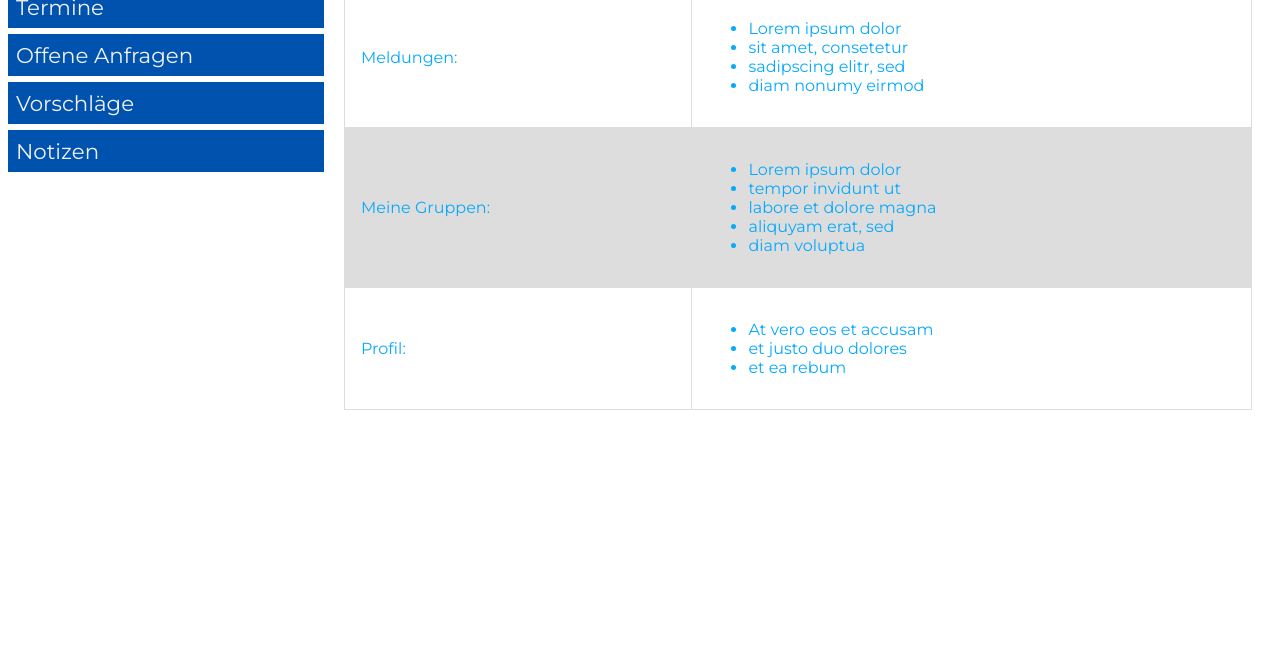
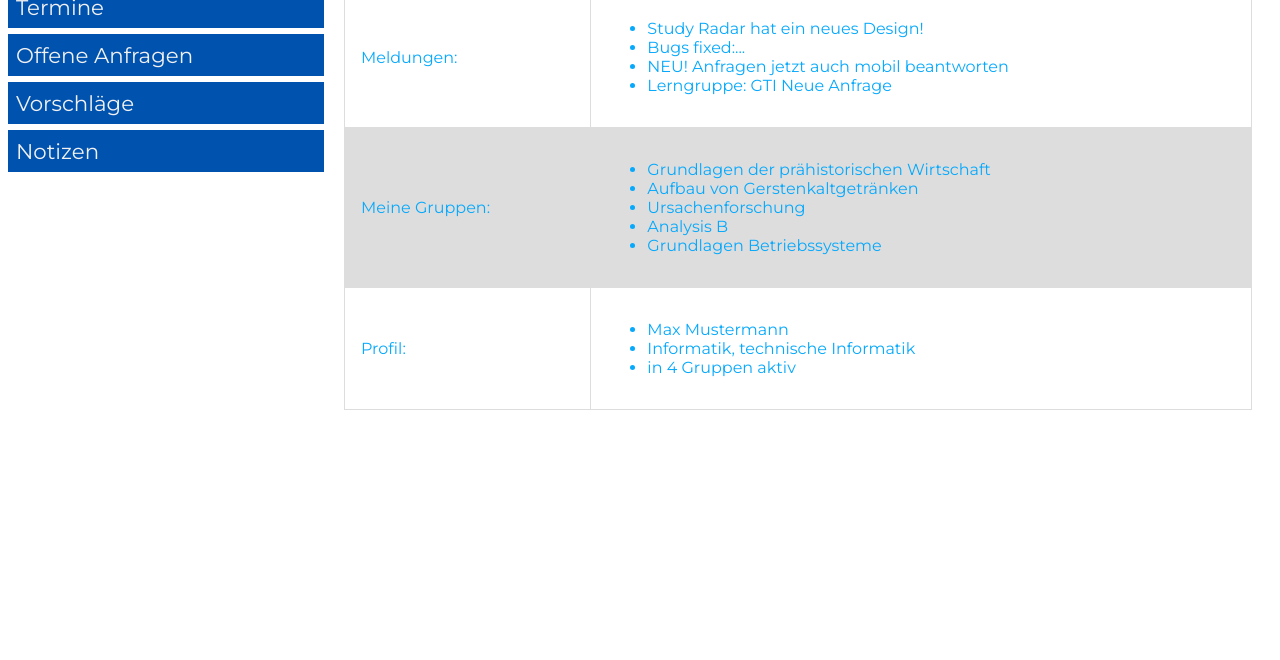
Before and after one commit to MoritzWilcken/HCIGruppe2, a plain HTML site: page index.html in a window 1280 px wide. Shown: the part 140-800 px from the top of the page. Drawn offline with Linux system fonts and the light colour scheme.

Commit message:
Nicht mehr auf Latein übersetzen bitte Google!

```diff
--- a/index.html
+++ b/index.html
@@ -219,10 +219,10 @@ tr:nth-child(even) {
 				<td>Meldungen:</td>
 				<td>
 					<ul>
-						<li>Lorem ipsum dolor </li>
-						<li>sit amet, consetetur </li>
-						<li>sadipscing elitr, sed</li>
-						<li>diam nonumy eirmod</li>
+						<li>Study Radar hat ein neues Design! </li>
+						<li>Bugs fixed:...</li>
+						<li>NEU! Anfragen jetzt auch mobil beantworten</li>
+						<li>Lerngruppe: GTI Neue Anfrage</li>
 					</ul>
 				</td>
 			</tr>
@@ -230,11 +230,11 @@ tr:nth-child(even) {
 				<td>Meine Gruppen:</td>
 				<td>
 					<ul>
-						<li>Lorem ipsum dolor </li>
-						<li>tempor invidunt ut</li>
-						<li>labore et dolore magna</li>
-						<li>aliquyam erat, sed</li>
-						<li>diam voluptua</li>
+						<li>Grundlagen der prähistorischen Wirtschaft</li>
+						<li>Aufbau von Gerstenkaltgetränken</li>
+						<li>Ursachenforschung</li>
+						<li>Analysis B</li>
+						<li>Grundlagen Betriebssysteme</li>
 					</ul>
 				</td>
 			</tr>
@@ -242,9 +242,9 @@ tr:nth-child(even) {
 				<td>Profil:</td>
 				<td>
 					<ul>
-						<li>At vero eos et accusam</li>
-						<li>et justo duo dolores</li>
-						<li>et ea rebum</li>
+						<li>Max Mustermann</li>
+						<li>Informatik, technische Informatik</li>
+						<li>in 4 Gruppen aktiv</li>
 					</ul>
 				</td>
 			</tr>
```
